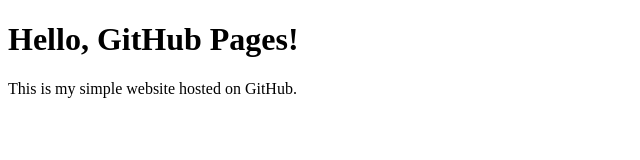
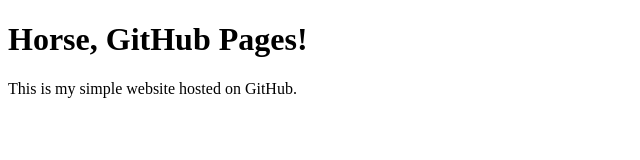
Before and after one commit to AndersHqst/andershqst.github.io, a plain HTML site: page index.html in a window 1280 px wide. Shown: the whole page, without its empty margins (0-640 px from the left). Drawn offline with Linux system fonts and the light colour scheme.

Commit message:
Update index.html

```diff
--- a/index.html
+++ b/index.html
@@ -4,7 +4,7 @@
     <title>Test GitHub Page</title>
 </head>
 <body>
-    <h1>Hello, GitHub Pages!</h1>
+    <h1>Horse, GitHub Pages!</h1>
     <p>This is my simple website hosted on GitHub.</p>
 </body>
 </html>
```
